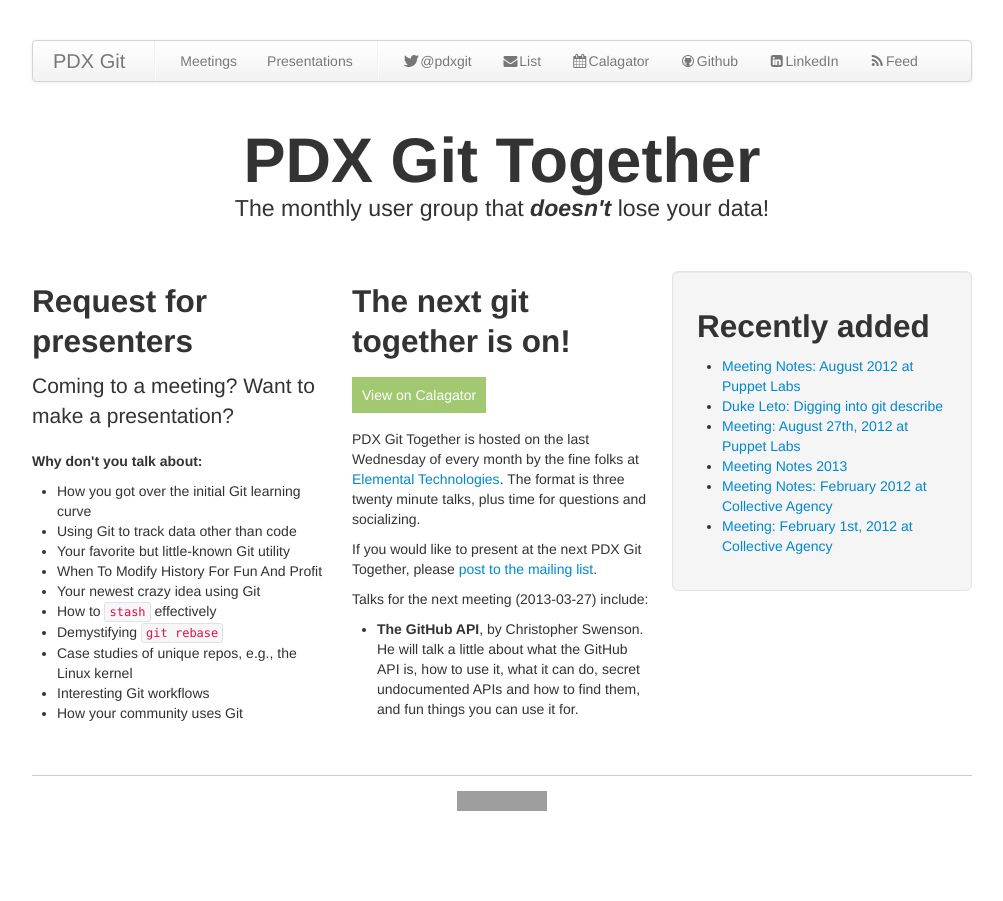
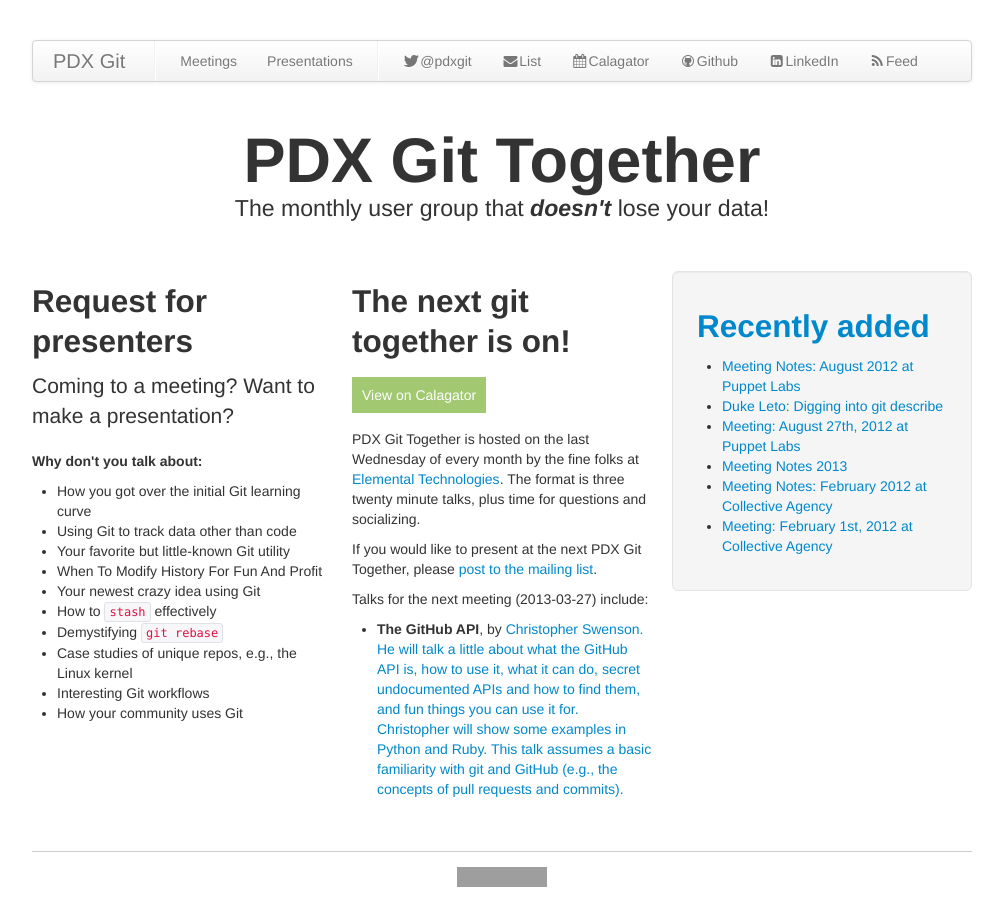
Before and after one commit to pdxgit/pdxgit.github.com, a Jekyll site: the page built from index.html, in a window 1280 px wide. Shown: the whole page, without its empty margins (138-1141 px from the left). Built offline with Jekyll 4.4.1, drawn with Linux system fonts in a browser that asks for light colours; Markdown is read by kramdown in place of the engine named in the settings; grey boxes are pictures that could not be loaded.

Commit message:
Added some details on languages and target audience to @swenson's talk proposal

```diff
--- a/_includes/_upcoming_meeting.html
+++ b/_includes/_upcoming_meeting.html
@@ -4,7 +4,9 @@
 <p>If you would like to present at the next PDX Git Together, please <a href='http://groups.google.com/group/pdxgit?hl=en'>post to the mailing list</a>.</p>
 <p>Talks for the next meeting (2013-03-27) include:</p>
 <ul>
-  <li><strong>The GitHub API</strong>, by Christopher Swenson. He will talk a little about what
-    the GitHub API is, how to use it, what it can do, secret undocumented APIs and how to find them,
-    and fun things you can use it for.</li>
+  <li><strong>The GitHub API</strong>, by <a href="http://github.com/swenson">Christopher Swenson<a>.
+  	He will talk a little about what the GitHub API is, how to use it, what it can do, secret
+  	undocumented APIs and how to find them, and fun things you can use it for. Christopher will
+  	show some examples in Python and Ruby. This talk assumes a basic familiarity with git and
+  	GitHub (e.g., the concepts of pull requests and commits).</li>
 </ul>
```
